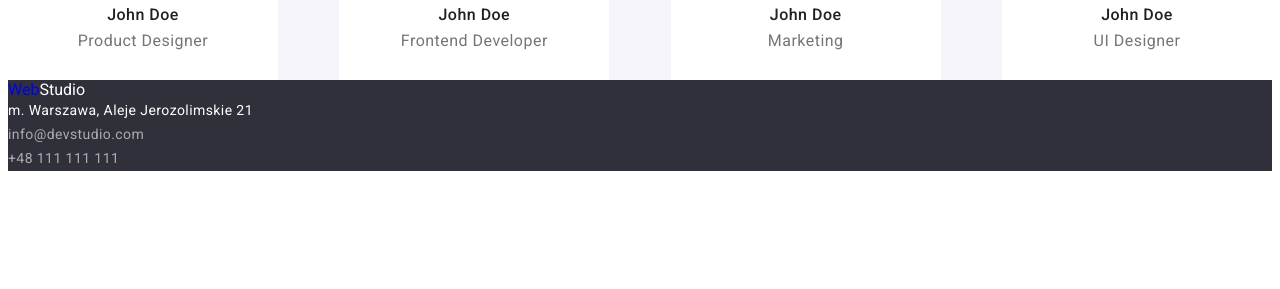
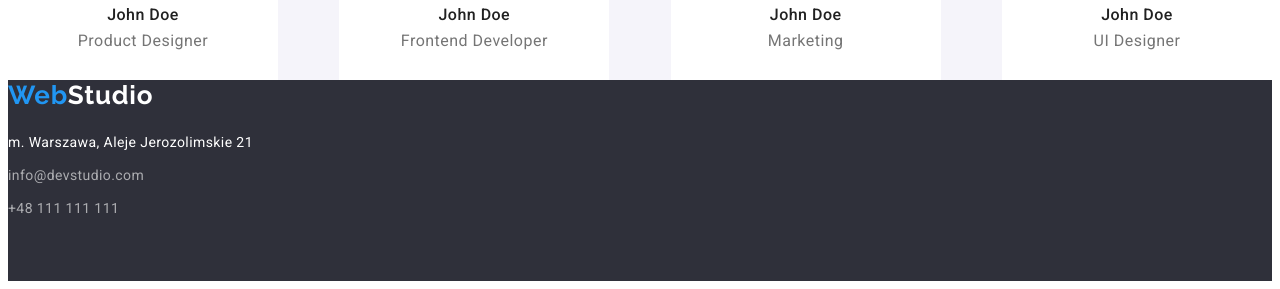
Before and after one commit to EmilStrozek/goit-markup-hw-02, a plain HTML site: page index.html in a window 1280 px wide. Shown: the part 3044-3333 px from the top of the page. Before the commit the page ends 3223 px from the top, so only its background shows below. Drawn offline with Linux system fonts and the light colour scheme.

Commit message:
Uzupełnianie pozycjonowania w klasach II

```diff
--- a/css/style.css
+++ b/css/style.css
@@ -254,13 +254,41 @@ a {
 .footer {
   background-color: var(--dark-background-color);
 }
+
+.footer .container {
+  padding-top: 60px;
+}
+
+.footer .logo-link {
+  font-family: var(--second-font-family);
+  font-style: normal;
+  font-weight: 700;
+  font-size: 26px;
+  line-height: 1.192;
+
+  letter-spacing: 0.03em;
+  color: var(--hover-color);
+}
+
+.address-list {
+  padding-top: 20px;
+}
+
+.address-list-item:not(:last-child) {
+  padding-bottom: 9px;
+}
+
+.address-list-item:last-child {
+  padding-bottom: 60px;
+}
+
 .address-list-link {
   font-style: normal;
   font-size: 14px;
   line-height: 1.714;
   letter-spacing: 0.03em;
   color: rgba(255, 255, 255, 0.6);
-  text-decoration: none;
+  /* text-decoration: none; */
 }
 
 .address-list-link:hover,
```
